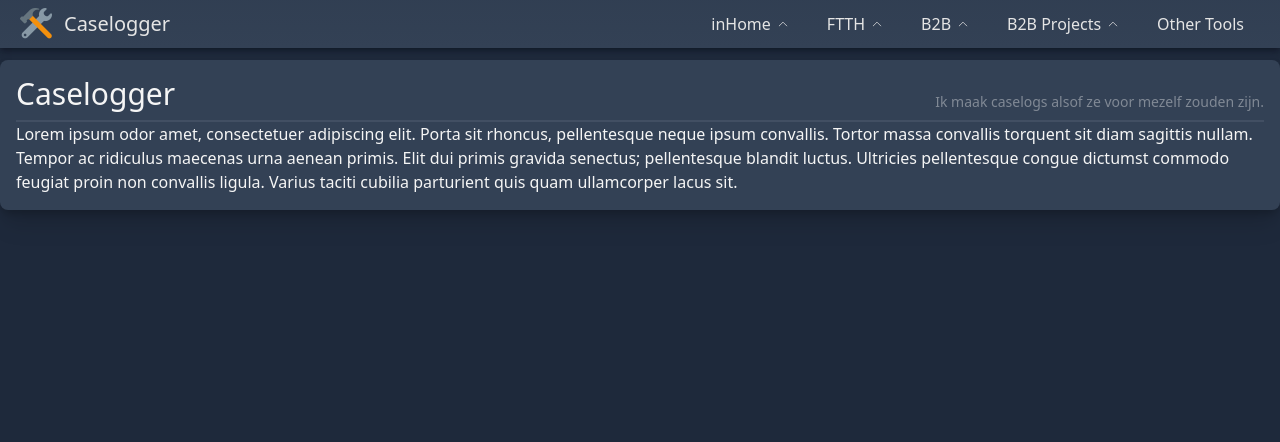
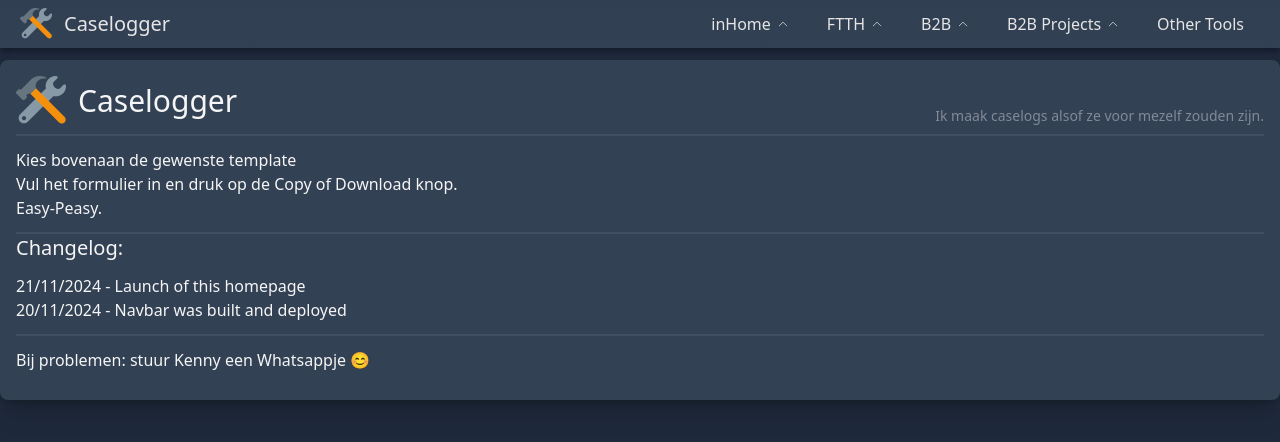
Before and after one commit to perquyk/caselogger-next, a Next.js app: page / in a window 1280 px wide. Shown: the top 442 px of the page. Built offline with nearby package versions, Linux system fonts and the light colour scheme.

Commit message:
Added content to Homepage

```diff
--- a/app/page.css
+++ b/app/page.css
@@ -9,6 +9,13 @@
     .content-header{
         @apply text-3xl mb-2 flex justify-between items-end
     }
+    .flex-title {
+        @apply flex items-center
+    }
+    .flex-title h1 {
+        @apply pl-3
+    }
+
     h2 {
         @apply text-2xl mb-2
     }
@@ -19,10 +26,10 @@
         @apply text-sm -mt-1 text-neutral-100/40
     }
     .content-div{
-        @apply justify-between
+        @apply bg-slate-700 max-w-7xl mx-auto mt-3 rounded-lg drop-shadow-lg shadow-xl p-4 text-neutral-100;
     }
-    .content-div{
-        @apply bg-slate-700 max-w-7xl mx-auto mt-3 rounded-lg drop-shadow-lg shadow-xl p-4 text-neutral-100;
+    .home-text {
+        @apply my-3
     }
 
 }
--- a/app/page.js
+++ b/app/page.js
@@ -1,25 +1,29 @@
 import React from 'react'
 import './page.css'
-
+import Changelog from '@/components/changelog/Changelog'
+import Image from "next/image";
 const Page = () => {
     return (
         <>
             <div className="content-div">
                 <div className="content-header">
-                    <h1>Caselogger</h1>
+                    <div className="flex-title">
+                        <Image className="header-logo" src="/Logo50.png" alt="Logo" width={50} height={50}/>
+                        <h1>Caselogger</h1>
+                    </div>
                     <h6 className='subtitle'>Ik maak caselogs alsof ze voor mezelf zouden zijn.</h6>
                 </div>
                 <hr/>
                 <div className="content-body">
-                    <p>Lorem ipsum odor amet, consectetuer adipiscing elit.
-                        Porta sit rhoncus, pellentesque neque ipsum convallis.
-                        Tortor massa convallis torquent sit diam sagittis nullam.
-                        Tempor ac ridiculus maecenas urna aenean primis. Elit dui
-                        primis gravida senectus; pellentesque blandit luctus. Ultricies
-                        pellentesque congue dictumst commodo feugiat proin non convallis
-                        ligula. Varius taciti cubilia parturient quis quam ullamcorper
-                        lacus sit.</p>
+                    <p className="home-text">Kies bovenaan de gewenste template <br/>
+                    Vul het formulier in en druk op de Copy of Download knop.<br/>
+                    Easy-Peasy.</p>
+                    <hr/>
+                    <Changelog />
+                    <hr/>
+                    <p className="home-text">Bij problemen: stuur Kenny een Whatsappje 😊</p>
                 </div>
+
             </div>
         </>
     )
--- /dev/null
+++ b/components/changelog/Changelog.jsx
@@ -0,0 +1,14 @@
+import React from 'react'
+
+const Changelog = () => {
+    return (
+        <>
+            <h4 className="text-xl">Changelog:</h4>
+        <ul className="my-3">
+            <li>21/11/2024 - Launch of this homepage</li>
+            <li>20/11/2024 - Navbar was built and deployed</li>
+        </ul>
+        </>
+    )
+}
+export default Changelog
```
